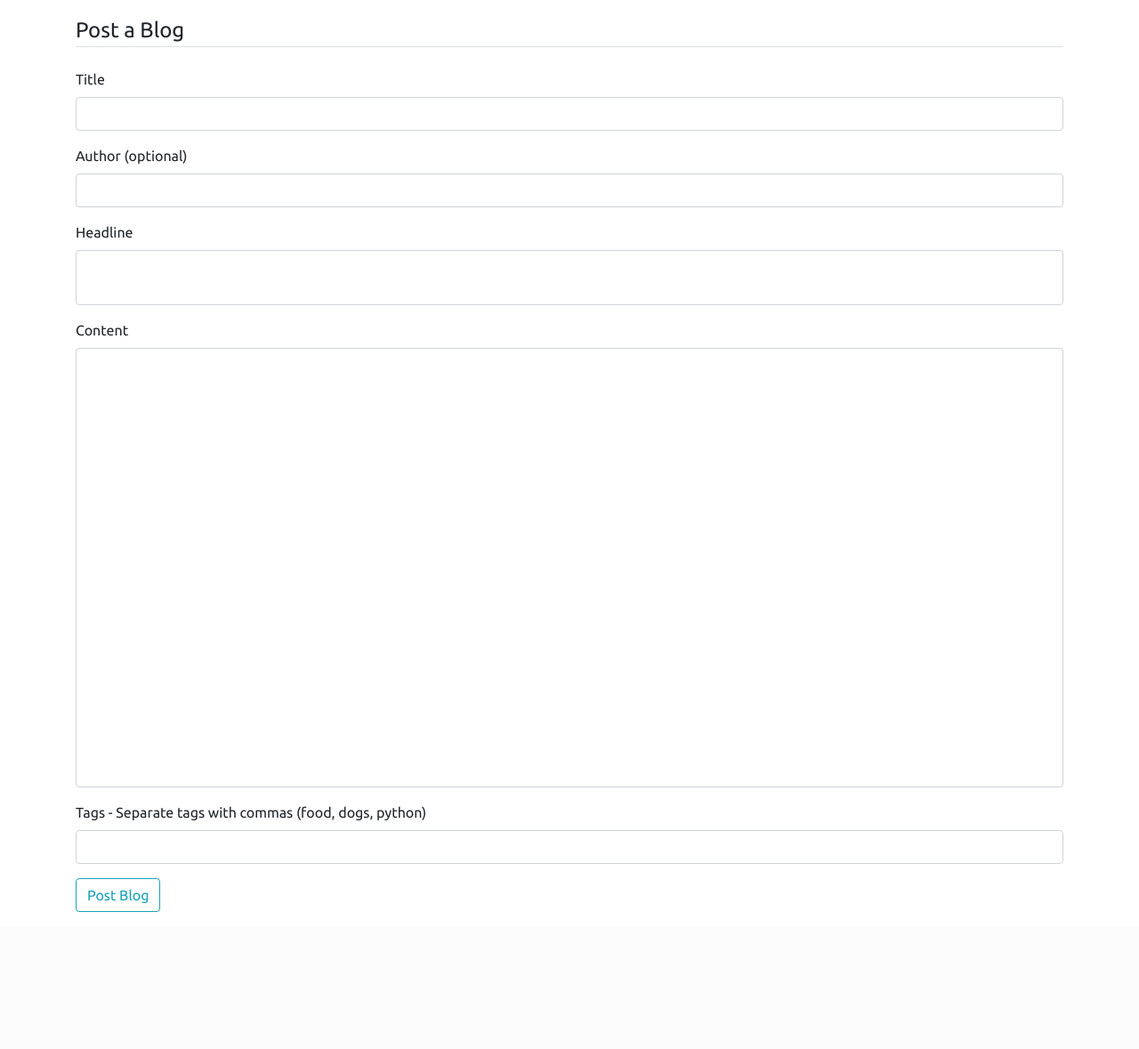
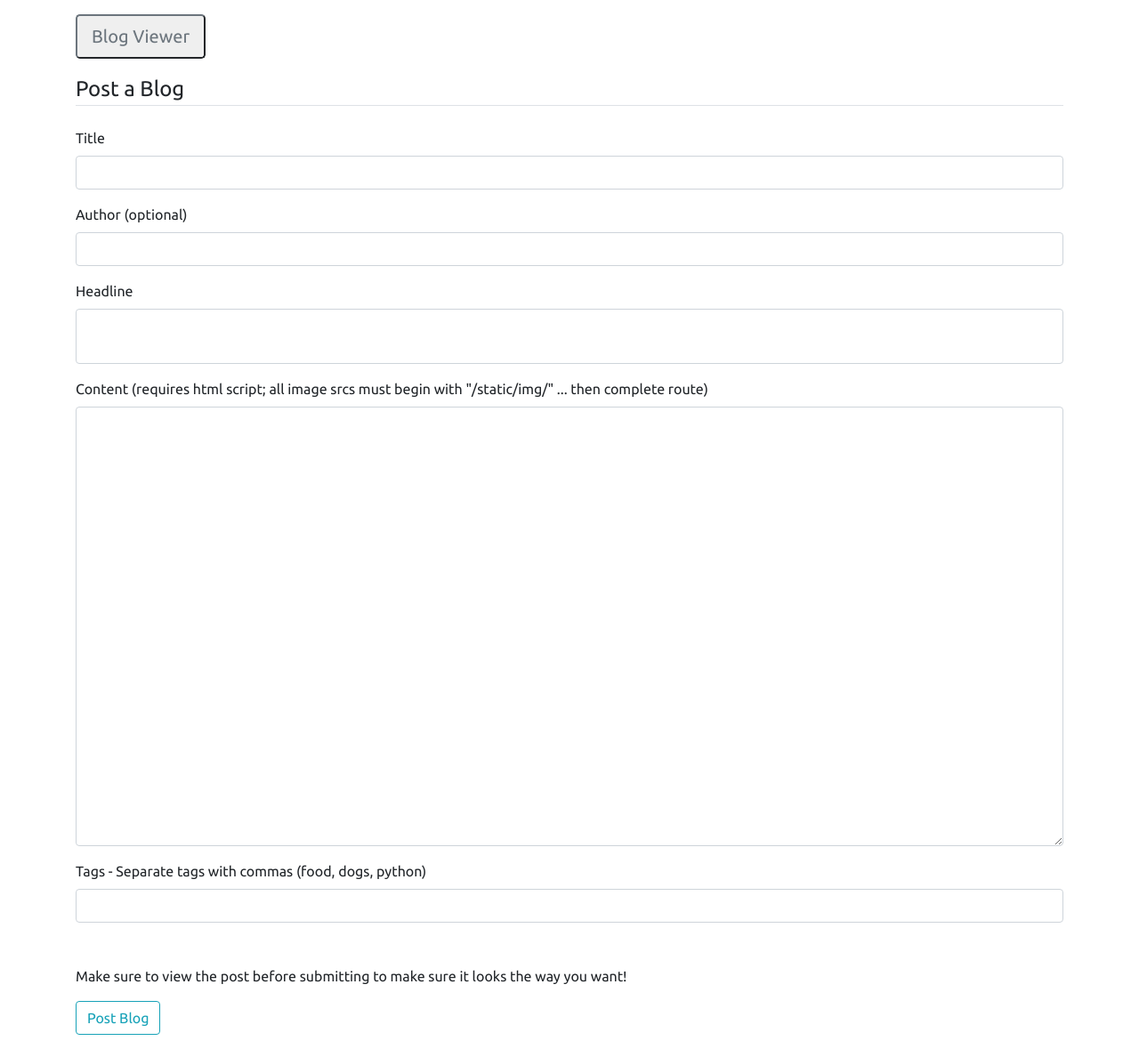
Before and after one commit to brandontkessler/codegib, a Flask app: template app/templates/blogs/post_blog.html in a window 1280 px wide. Shown: the part 219-1398 px from the top of the page at 89% size. Before the commit the page ends 1244 px from the top, so only its background shows below. Run offline with Flask 2, Linux system fonts and the light colour scheme; the template is opened without the code that fills it: values that come from a table or form of the project are taken from there, others are empty; parts of the project's set-up code (start-up, migrations or seed data) failed here and were passed over; some libraries are stand-ins or nearby versions.

Commit message:
setup viewer to view posts before submitting

```diff
--- a/app/main/forms.py
+++ b/app/main/forms.py
@@ -8,7 +8,7 @@ class BlogPostForm(FlaskForm):
     title = StringField('Title', validators=[DataRequired()])
     author = StringField('Author (optional)')
     headline = TextAreaField('Headline', validators=[Length(max=200)])
-    content = TextAreaField('Content', validators=[Length(max=10000)])
+    content = TextAreaField('Content (requires html script; all image srcs must begin with "/static/img/" ... then complete route)', validators=[Length(max=10000)])
     tags = StringField('Tags - Separate tags with commas (food, dogs, python)',
         validators=[Length(max=200)])
 
--- a/app/static/js/post_blog.js
+++ b/app/static/js/post_blog.js
@@ -9,9 +9,20 @@
    // The DOM is ready!
  });
 
-	let this_file = $('#blog_titles');
+	let this_file = $('#post_blog_js');
 	let blogs = this_file.attr("blog_titles");
   let this_blog_post_form = $("#blog-post-form");
+
+	let blog_viewer_btn = $("#blog-viewer_btn")
+	let blog_content = $("#blog-content");
+
+	let viewer_div = $(".blog_viewer")
+	let viewer_title = $("#viewer_title");
+	let viewer_date = $("#viewer_date");
+	let viewer_headline = $("#viewer_headline");
+	let viewer_content = $("#viewer_content");
+
+	viewer_div.hide();
 
   // CHECK IF BLOG TITLE ALREADY EXISTS
   this_blog_post_form.submit(function(e) {
@@ -32,6 +43,28 @@
       return;
     }
 
-  })
+  });
+	// END OF BLOG CHECKER
+
+	// SETUP THE BLOG VIEWER
+	blog_viewer_btn.on("click", function(){
+		viewer_title.empty();
+		viewer_date.empty();
+		viewer_headline.empty();
+		viewer_content.empty()
+
+		let this_content = blog_content.val();
+		this_blog_post_form.toggle();
+		viewer_div.toggle();
+
+		let d = new Date();
+		let strDate = d.getFullYear() + "/" + (d.getMonth()+1) + "/" + d.getDate();
+
+		viewer_title.append($("#blog-title").val());
+		viewer_date.append(strDate);
+		viewer_headline.append($(".blog-headline").val());
+		viewer_content.html(blog_content.val());
+	})
+
 
 }));
--- a/app/templates/base.html
+++ b/app/templates/base.html
@@ -31,8 +31,6 @@
     {% block navbar %}
     <nav class="navbar navbar-expand-sm pb-0 nav1">
       <div class="container">
-<!--
-        <h1 class="">BRANDON KESSLER</h1> -->
 
         <ul class="navbar-nav nav-social mx-auto">
           <li class="nav-item mr-3">
--- a/app/templates/blogs/post_blog.html
+++ b/app/templates/blogs/post_blog.html
@@ -9,6 +9,8 @@
 
 <div id="javascript-error-check"></div>
 
+<button type="button" class="btn-lg btn-outline-secondary mb-3" id="blog-viewer_btn">Blog Viewer</button>
+
 <form action="" method="POST" id="blog-post-form">
   {{ form.hidden_tag() }}
   <legend class="border-bottom mb-4">Post a Blog</legend>
@@ -18,7 +20,7 @@
   </div>
   <div class="form-group">
     {{ form.author.label() }}
-    {{ form.author(class="form-control") }}
+    {{ form.author(class="form-control blog-author") }}
   </div>
   <div class="form-group">
     {{ form.headline.label() }}
@@ -26,20 +28,38 @@
   </div>
   <div class="form-group">
     {{ form.content.label() }}
-    {{ form.content(class="form-control blog-content", rows=20) }}
+    {{ form.content(class="form-control", id="blog-content", rows=20) }}
   </div>
   <div class="form-group">
     {{ form.tags.label() }}
-    {{ form.tags(class="form-control") }}
+    {{ form.tags(class="form-control blog-tags") }}
   </div>
   <div class="form-group">
+    <p class="mt-5">Make sure to view the post before submitting to make sure it looks the way you want!</p>
     {{ form.submit(class="btn btn-outline-info") }}
   </div>
 </form>
 
 
+<div class="row mt-4 blog_viewer">
+  <div class="">
+    <h1 class="mb-0" id="viewer_title"></h1>
+    <small id="viewer_date"></small>
+    <h4 class="mt-4 blog-headline" id="viewer_headline"></h4>
+    <br>
+
+    <div class="blog-content-container" id="viewer_content">
+
+    </div>
+
+  </div>
+
+</div>
+
+
 {% endblock %}
 
 {% block javascript %}
-<script src="{{ url_for('static', filename='js/post_blog.js') }}" id="blog_titles" blog_titles="{{ blogs }}"></script>
+<script src="{{ url_for('static', filename='js/post_blog.js') }}" id="post_blog_js" blog_titles="{{ blogs }}"></script>
+
 {% endblock %}
--- a/requirements.txt
+++ b/requirements.txt
@@ -23,5 +23,6 @@ python-editor==1.0.4
 pytz==2019.1
 six==1.12.0
 SQLAlchemy==1.3.6
+SQLAlchemy-Utils==0.34.1
 Werkzeug==0.15.5
 WTForms==2.2.1
```
Also changed, not shown: app/main/views.py (+2 -16 lines), app/models.py (+0 -7 lines), app/static/js/read_blog.js (added, +18 -0 lines), app/templates/blogs/read_blog.html (+5 -3 lines), README.md, 1 other file.
